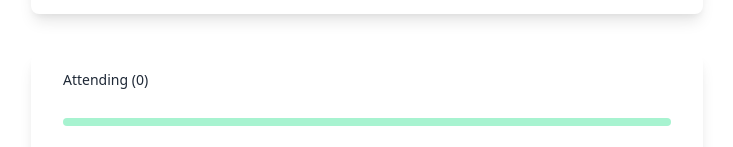
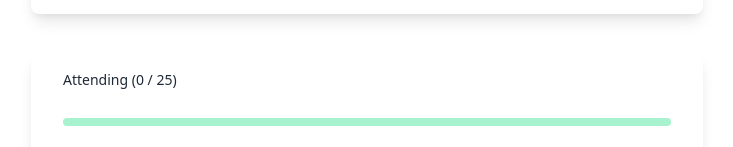
Before and after one commit to TimRCurtis/vue-guest-list-app, a Vue app: page / in a window 1280 px wide. Shown: the part 338-485 px from the top of the page, without its empty margins (273-1006 px from the left). Built offline with nearby package versions, Linux system fonts and the light colour scheme.

Commit message:
updated attending

```diff
--- a/src/App.vue
+++ b/src/App.vue
@@ -30,7 +30,7 @@
 
       <div class="mt-10 max-w-2xl px-8 py-4 mx-auto bg-white rounded-lg shadow-lg dark:bg-gray-800">
         <div class="flex items-center justify-between">
-            <span class="text-sm font-light text-gray-800 dark:text-gray-400">Attending ({{ guestName.length }})</span>
+            <span class="text-sm font-light text-gray-800 dark:text-gray-400">Attending ({{ guestName.length }} / {{ eventCapacity }})</span>
         </div>
         <br>
         <div class="relative pt-1">
```
